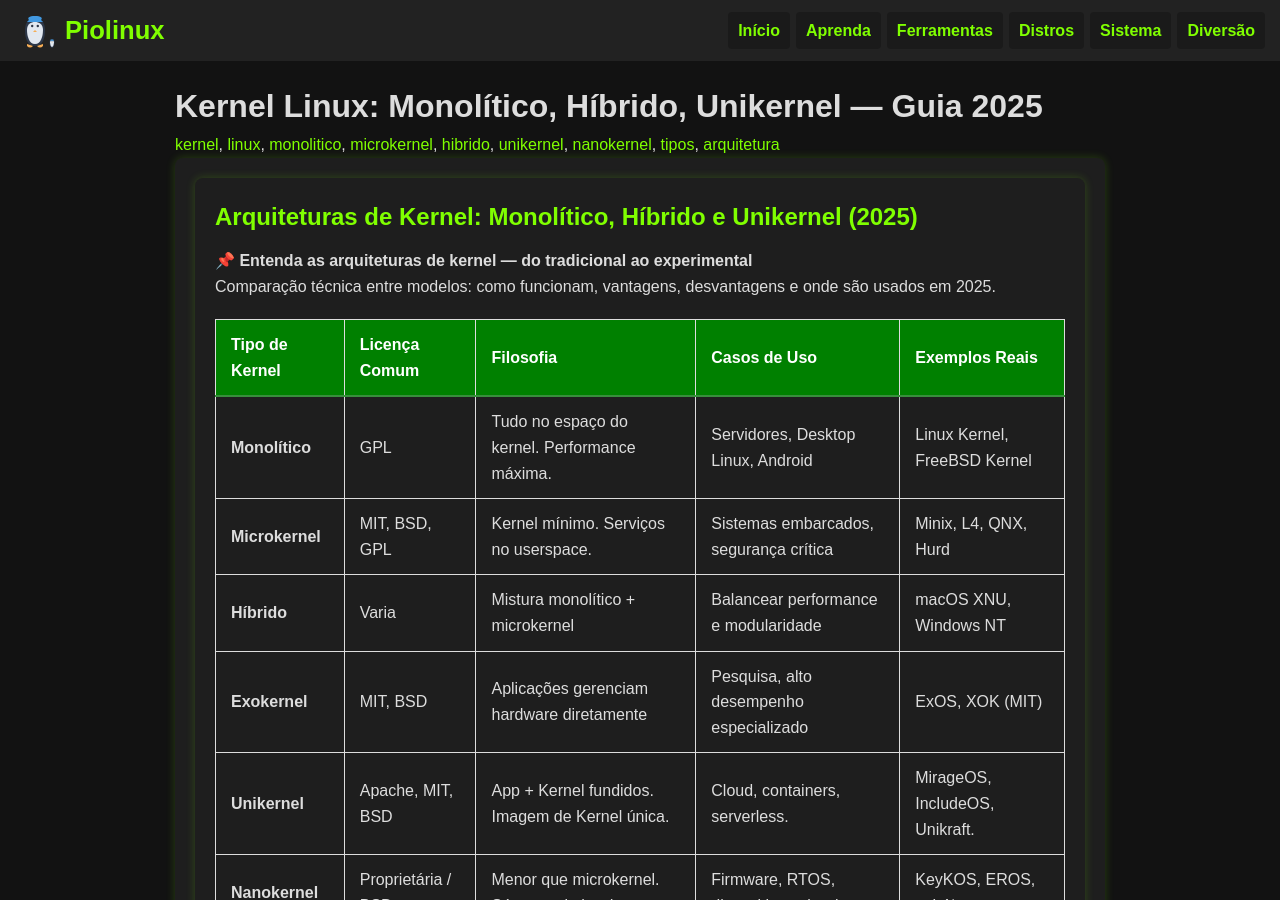
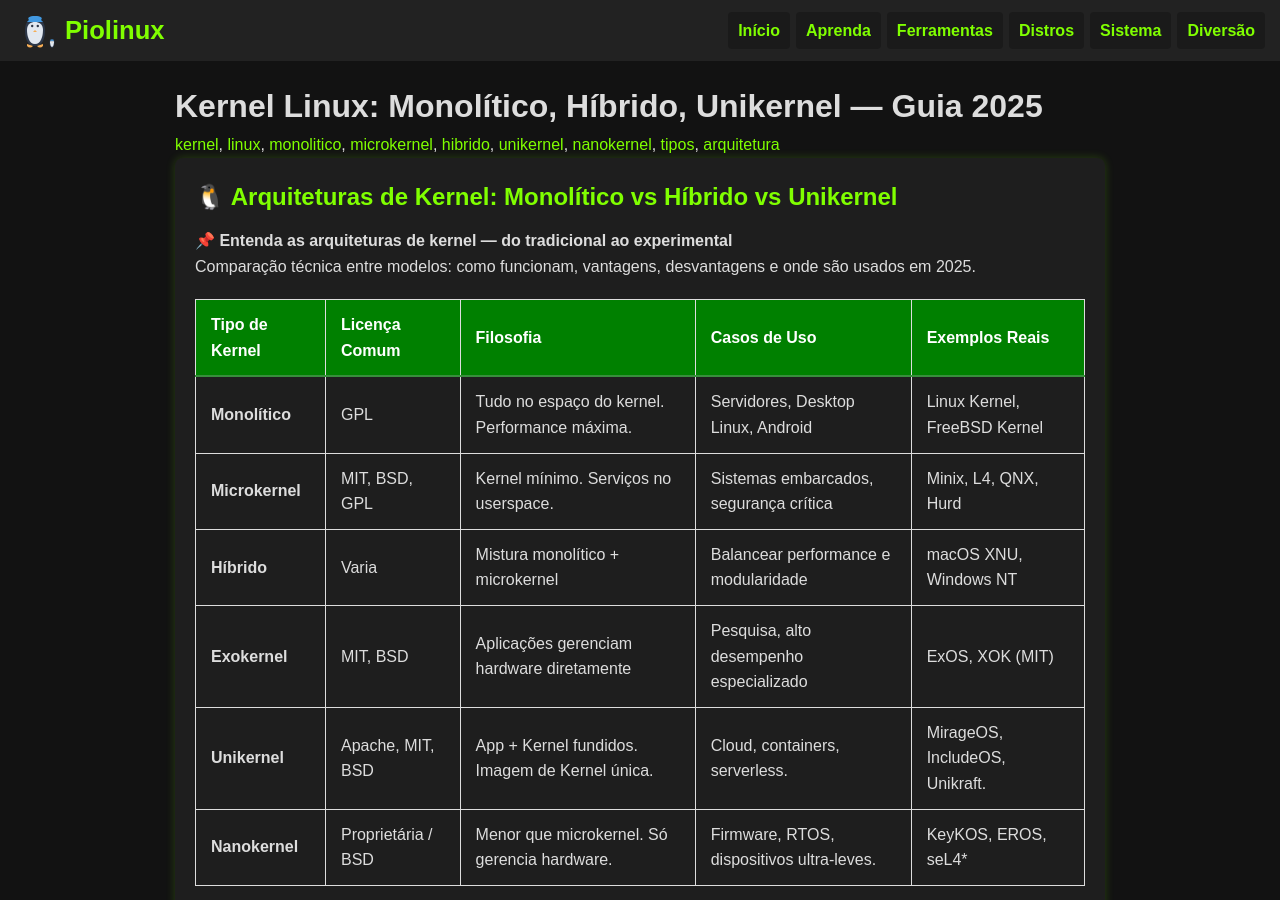
Before and after one commit to Piolinux/piolinux-site, a Jekyll site: the page built from _pages/tabela-evergreen-de-tipos-de-kernel.md, in a window 1280 px wide and 900 px high. Built offline with Jekyll 4.4.1, drawn with Linux system fonts in a browser that asks for light colours.

Commit message:
Update tabela-evergreen-de-tipos-de-kernel.md

```diff
--- a/_pages/tabela-evergreen-de-tipos-de-kernel.md
+++ b/_pages/tabela-evergreen-de-tipos-de-kernel.md
@@ -13,10 +13,10 @@ tags: [kernel, linux, monolitico, microkernel, hibrido, unikernel, nanokernel, t
 
 
 
-<section class="post-content">
+
 
 <section>
-  <h2>Arquiteturas de Kernel: Monolítico, Híbrido e Unikernel (2025)</h2>
+  <h2>🐧 Arquiteturas de Kernel: Monolítico vs Híbrido vs Unikernel</h2>
 
   <div>
     <strong>📌 Entenda as arquiteturas de kernel — do tradicional ao experimental</strong><br>
```
